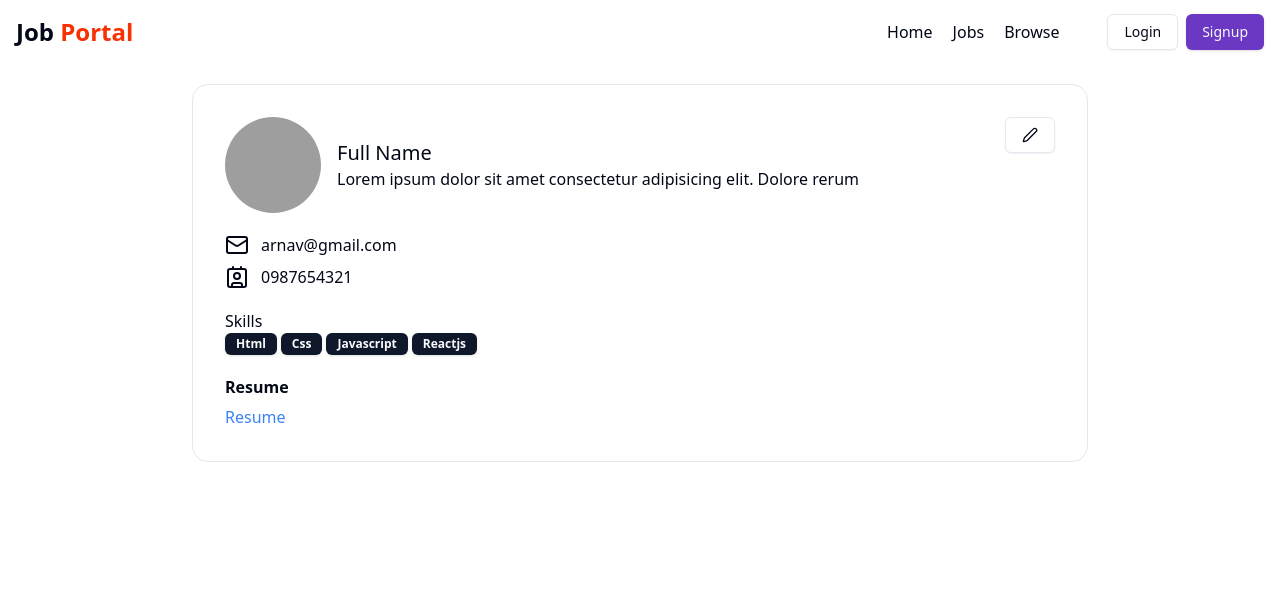
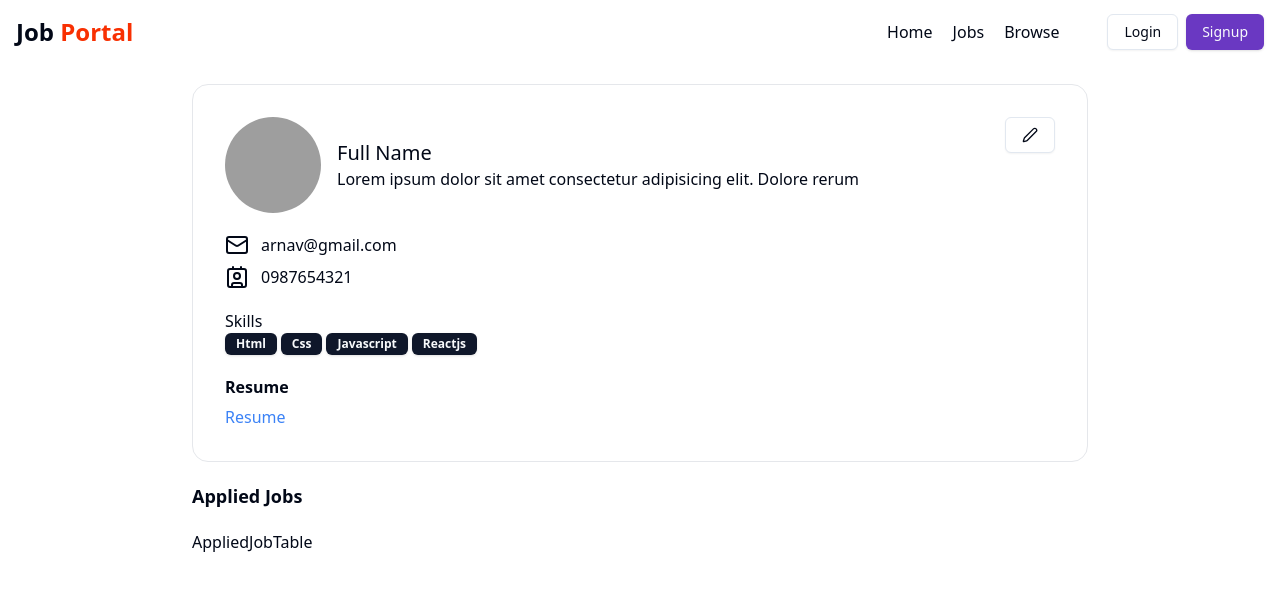
Before and after one commit to arnav1203/Job-Portal, a React (Vite) app in the folder client/: page /profile in a window 1280 px wide. Shown: the top 590 px of the page. Built offline with nearby package versions, Linux system fonts and the light colour scheme; grey boxes are pictures that could not be loaded.

Commit message:
AppliedJobTable start

```diff
--- /dev/null
+++ b/client/src/components/AppliedJobTable.jsx
@@ -0,0 +1,7 @@
+import React from "react";
+
+const AppliedJobTable = () => {
+  return <div>AppliedJobTable</div>;
+};
+
+export default AppliedJobTable;
--- a/client/src/components/Profile.jsx
+++ b/client/src/components/Profile.jsx
@@ -5,6 +5,7 @@ import { Button } from "./ui/button";
 import { Contact, Mail, Pen } from "lucide-react";
 import { Badge } from "./ui/badge";
 import { Label } from "./ui/label";
+import AppliedJobTable from "./AppliedJobTable";
 
 const skills = ["Html", "Css", "Javascript", "Reactjs"];
 
@@ -69,6 +70,11 @@ const Profile = () => {
           )}
         </div>
       </div>
+      <div className="max-w-4xl mx-auto bg-white rounded-2xl">
+        <h1 className="font-bold text-lg my-5">Applied Jobs</h1>
+        {/* Applied Job Table   */}
+        <AppliedJobTable />
+      </div>
     </div>
   );
 };
```
